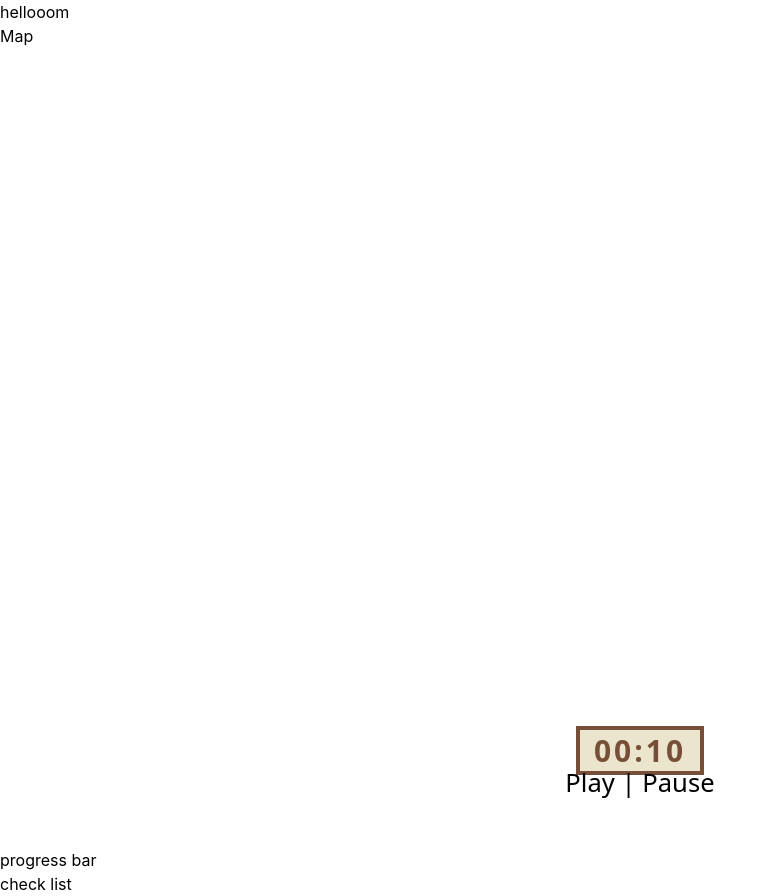
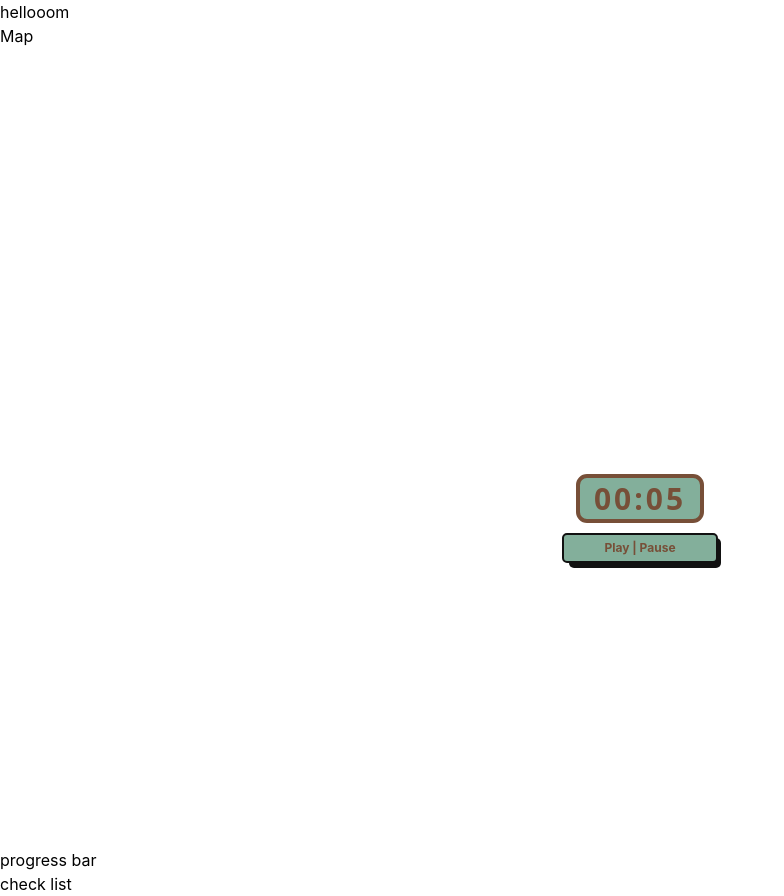
Before and after one commit to long715/HackOverflow-2022, a React (Create React App) app: page / in a window 1280 px wide. Shown: the whole page, without its empty margins (0-784 px from the left). Built offline with nearby package versions, Linux system fonts and the light colour scheme.

Commit message:
timer styling

```diff
--- a/src/component/Pomodoro.jsx
+++ b/src/component/Pomodoro.jsx
@@ -1,11 +1,16 @@
-import React, { useState, useEffect, useRef } from "react";
+import React, { useState, useEffect } from "react";
 import pomodoroStyle from "./pomodoro.css";
 
 function Pomodoro() {
-  const [minutes, setMinutes] = useState(0);
-  const [seconds, setSeconds] = useState(10);
+  const startTimerMins = 0;
+  const startTimerSecs = 5;
+  const startBreakMins = 0;
+  const startBreakSecs = 3;
+  const [minutes, setMinutes] = useState(startTimerMins);
+  const [seconds, setSeconds] = useState(startTimerSecs);
   const [displayMessage, setDisplayMessage] = useState(false);
   const [play, pause] = useState(false);
+  const [disable, setDisable] = useState(false);
 
   useEffect(() => {
     if (play) {
@@ -16,8 +21,8 @@ function Pomodoro() {
             setSeconds(59);
             setMinutes(minutes - 1);
           } else {
-            let minutes = displayMessage ? 0 : 0;
-            let seconds = 5;
+            let minutes = displayMessage ? startTimerMins : startBreakMins;
+            let seconds = displayMessage ? startTimerSecs : startBreakSecs;
             setSeconds(seconds);
             setMinutes(minutes);
             setDisplayMessage(!displayMessage);
@@ -28,6 +33,7 @@ function Pomodoro() {
       }, 1000);
     }
   }, [seconds, play]);
+
   const timerMinutes = minutes < 10 ? `0${minutes}` : minutes;
   const timerSeconds = seconds < 10 ? `0${seconds}` : seconds;
 
@@ -46,7 +52,13 @@ function Pomodoro() {
         </div>
       </div>
       <div className="playPauseButtons">
-        <button className="start-button" onClick={() => pause(!play)}>
+        <button
+          className="playPause"
+          onClick={() => {
+            pause(!play);
+            setDisable(false);
+          }}
+        >
           Play | Pause
         </button>
       </div>
--- a/src/component/pomodoro.css
+++ b/src/component/pomodoro.css
@@ -8,7 +8,7 @@
 }
 
 .timer{
-    background-color: #ece5ce;
+    background-color: #83af9b;
     width: 10vw;
     border: 4px solid #774f38;
     display: flex;
@@ -20,19 +20,21 @@
     font-weight: bold;
     letter-spacing: 3px;
     font-size: 30px;
+    border-radius: 11px;
 
 }
 
 .messageContainer {
-    display: flex;
+    position: absolute;
     flex-direction: row;
     justify-content: center;
+    margin-bottom: 500px; /*speech bubble position*/
 
 }
 
 .timerContainer {
     position: absolute;
-    bottom: 25px;
+    margin-top: 100px;
     flex-direction: row;
     justify-content: center;
 
@@ -40,8 +42,13 @@
 
 .playPauseButtons{
     position: absolute;
-    bottom: 0;
+    margin-top: 200px;
 
+}
+
+.resetButton{
+    position: absolute;
+    margin-top: 250px;
 }
 
 
@@ -124,5 +131,64 @@ body .messageContainer:after {
     100% {
         line-height: 30px;
         transform: translatey(0px);
+    }}
+
+
+    .playPause {
+        align-items: center;
+        background-color: #83af9b;
+        border: 2px solid #111;
+        border-radius: 5px;
+        box-sizing: border-box;
+        color: #774f38;
+        cursor: pointer;
+        display: flex;
+        font-family: Inter, sans-serif;
+        font-weight: bold;
+        font-size: 12px;
+        height: 30px;
+        justify-content: center;
+        line-height: 24px;
+        max-width: 100%;
+        padding: 0 25px;
+        position: relative;
+        text-align: center;
+        text-decoration: none;
+        user-select: none;
+        -webkit-user-select: none;
+        touch-action: manipulation;
     }
-}
+
+    .playPause:after {
+        background-color: #111;
+        border-radius: 5px;
+        content: "";
+        display: block;
+        height: 30px;
+        left: 0;
+        width: 100%;
+        position: absolute;
+        top: -2px;
+        transform: translate(5px, 5px);
+        transition: transform .2s ease-out;
+        z-index: -1;
+    }
+
+    .playPause:hover:after {
+        transform: translate(0, 0);
+    }
+
+    .playPause:active {
+        background-color: #83af9b;
+        outline: 0;
+    }
+
+    .playPause:hover {
+        outline: 0;
+    }
+
+    @media (min-width: 768px) {
+        .playPause {
+            padding: 0 40px;
+        }
+    }
```
